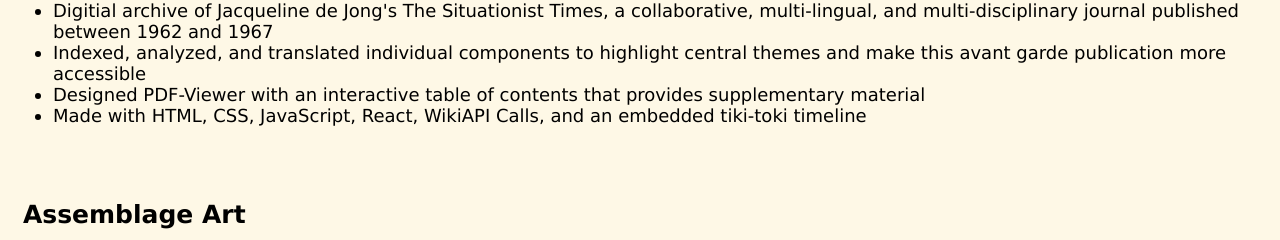
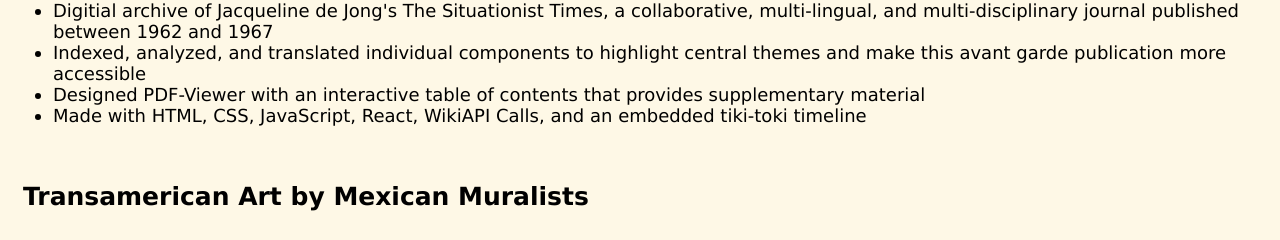
Before and after one commit to laurenalexander2/InteractiveResume, a plain HTML site: page html/writing.html in a window 1280 px wide. Shown: the part 527-767 px from the top of the page. Drawn offline with nearby package versions, Linux system fonts and the light colour scheme.

Commit message:
Update writing.html

```diff
--- a/html/writing.html
+++ b/html/writing.html
@@ -56,8 +56,7 @@
             <li>Made with HTML, CSS, JavaScript, React, WikiAPI Calls, and an embedded tiki-toki timeline</li>
         </ul>
     <br>
-    <br>
-    <h4>Assemblage Art</h2>
+    <h4>Transamerican Art by Mexican Muralists</h2>
         <ul>
             <a href=https://docs.google.com/document/d/17mz2Dl86tBGG05c4Yfoq_uU7XHHnPRqH/edit>Junkville, USA -  Junk Art: LA’s Postmodern Vernacular</a>
         </ul>
```
